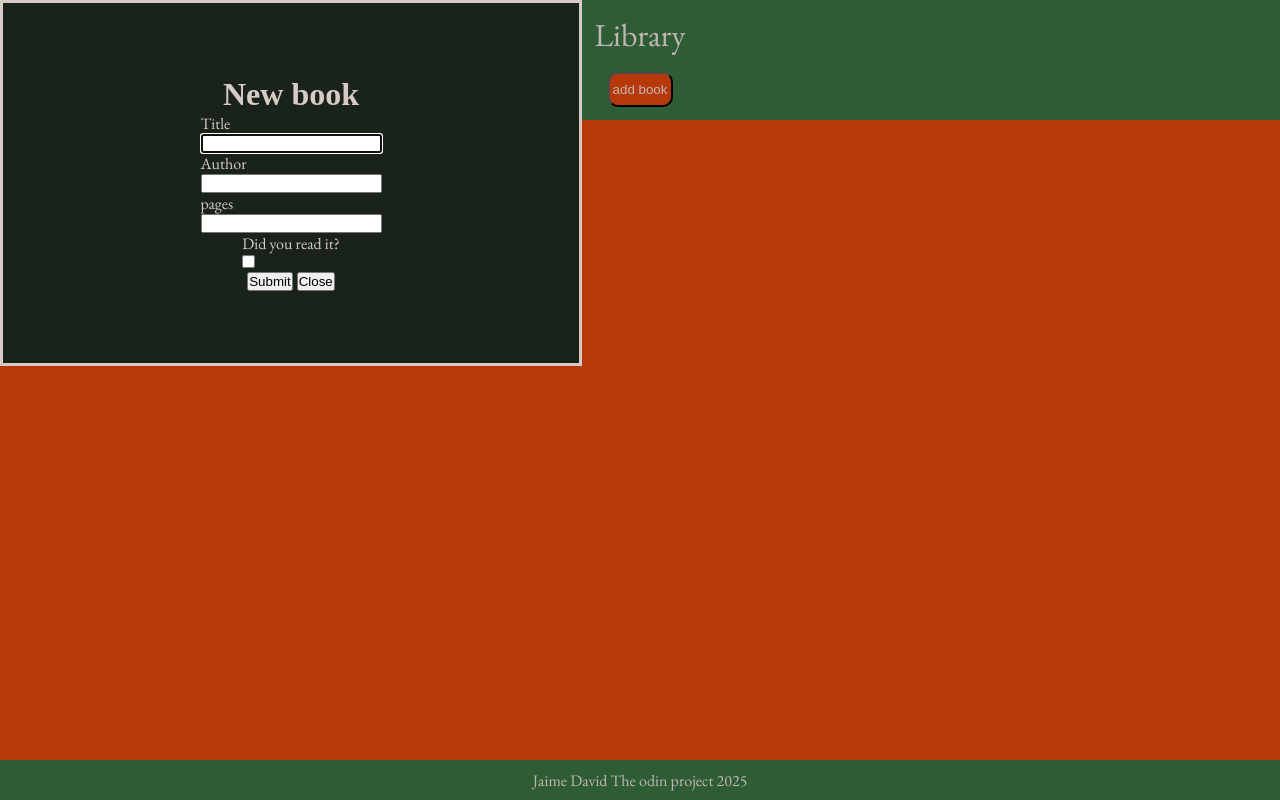
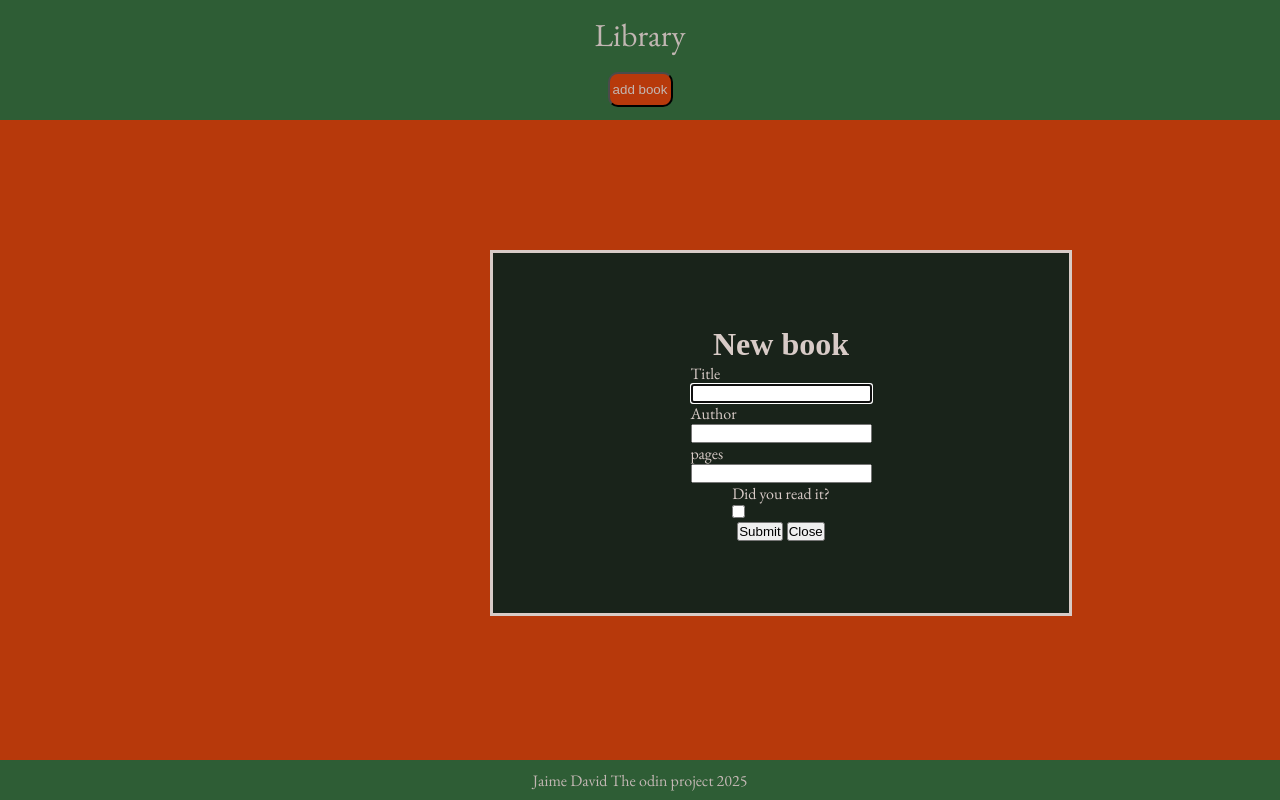
Before and after one commit to JaimeDavid/library-cards, a plain HTML site: page index.html in a window 1280 px wide. Both pictures are taken after a click on the button "add book". Drawn offline with Linux system fonts and the light colour scheme; files whose address does not match are found by name.

Commit message:
moved position for dialog

```diff
--- a/script.js
+++ b/script.js
@@ -45,7 +45,7 @@ function createCard(){
 }
 
 //DOM manipulation
-    //DOM variable
+    //DOM variables
 let addBookButton = document.querySelector('.add');
 let closeButton = document.querySelector('.close');
 let submitButton = document.querySelector('.submit');
@@ -58,7 +58,7 @@ let dialogRead = document.querySelector('.read');
 
 
     //DOM eventlisteners
-    //opens dialogbox
+
 addBookButton.addEventListener('click', ()=>{
     dialogBox.showModal()
 });
--- a/styles.css
+++ b/styles.css
@@ -167,6 +167,11 @@ dialog{
     height: 45vh;
     background-color: var(--eerie-black);
     color: var(--timberwolf);
+    position: absolute;
+    left: 50%;
+    top: 50%;
+    margin-left: -150px;
+    margin-top: -150px;
 }
 
 dialog[open]{
```
